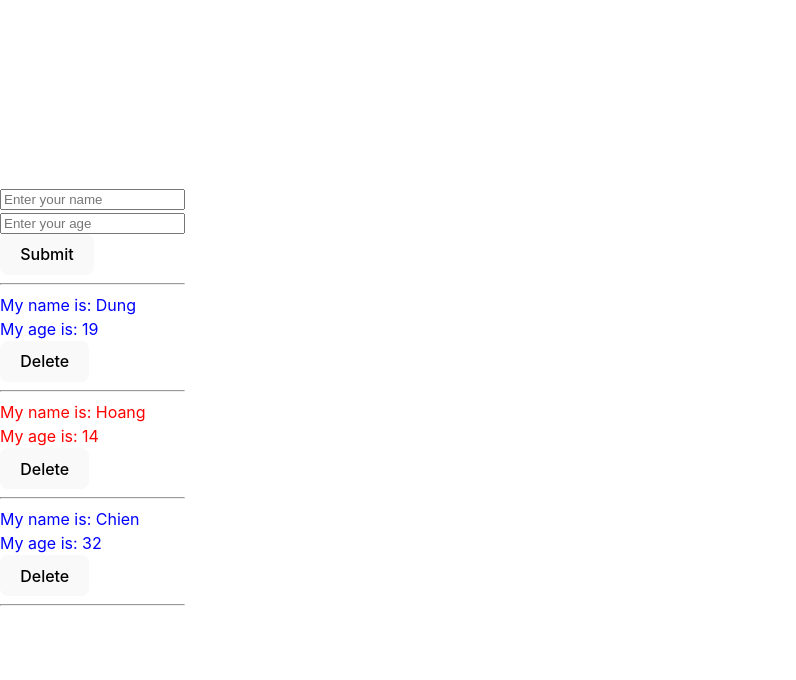
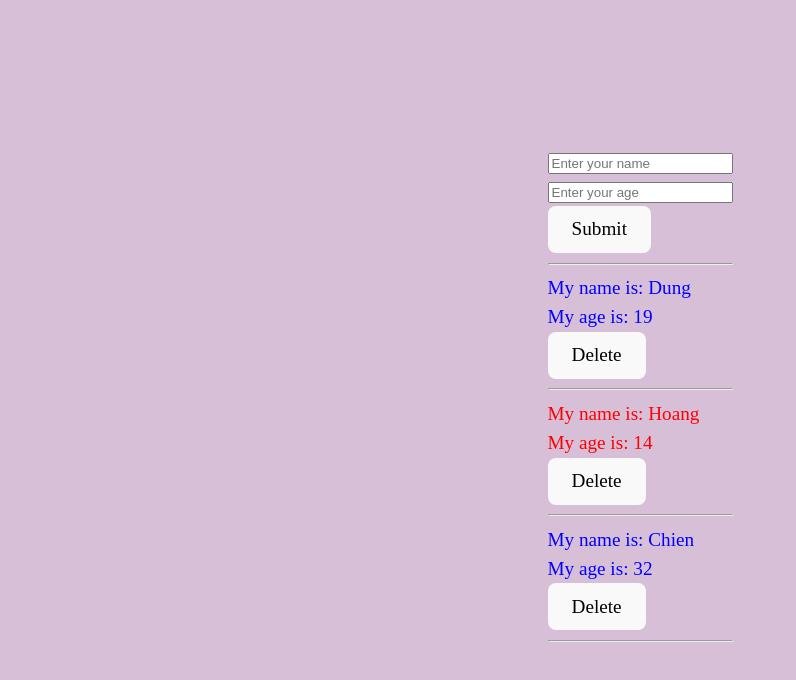
Before and after one commit to DarkTzeoi/React_IUH_2025, a React (Vite) app in the folder TH_Buoi2/React_Component/: page / in a window 1280 px wide. Shown: the top 680 px of the page, without its empty margins (0-796 px from the left). Built offline with nearby package versions, Linux system fonts and the light colour scheme.

Commit message:
Update App.css to enhance styling with background color and font adjustments

```diff
--- a/TH_Buoi2/React_Component/src/App.css
+++ b/TH_Buoi2/React_Component/src/App.css
@@ -1,3 +1,13 @@
+body {
+  background-color: thistle;
+  margin: 0 auto;
+}
+#root {
+  margin: 0 auto;
+  font-family: serif;
+  font-size: larger;
+}
+
 .red {
   color: red;
 }
@@ -5,3 +15,6 @@
 .blue {
   color: blue;
 }
+
+hr {
+}
```
